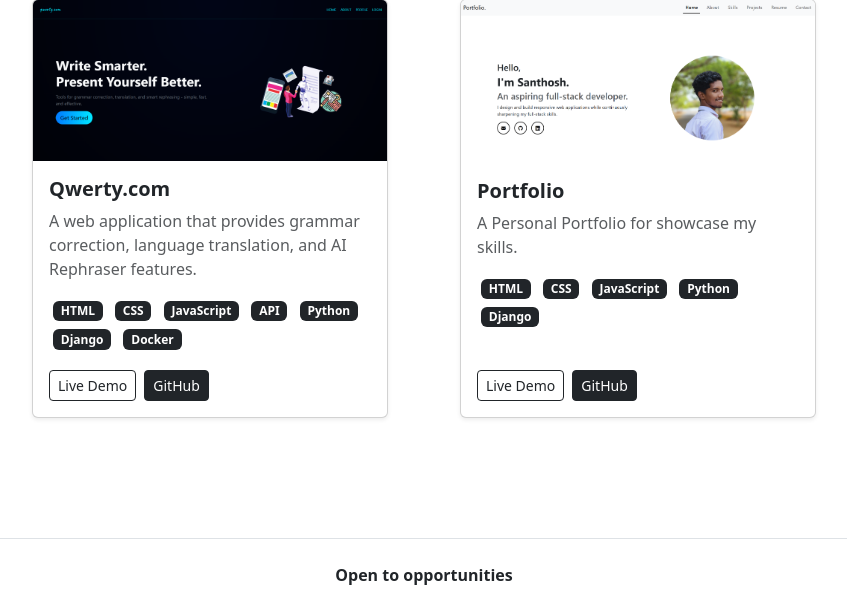
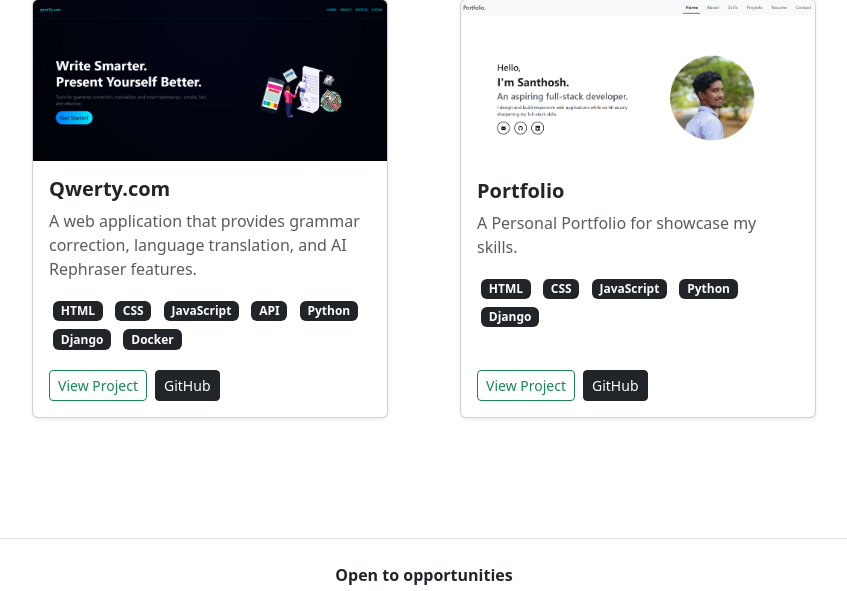
Before and after one commit to santhosh-jayasankar/myportfolio, a Django app: page / in a window 1280 px wide. Shown: the part 2545-3136 px from the top of the page, without its empty margins (216-1063 px from the left). Run offline with Django 5.2, Linux system fonts and the light colour scheme.

Commit message:
insert new drive link for my resume

```diff
--- a/app/templates/home.html
+++ b/app/templates/home.html
@@ -131,7 +131,7 @@
             </div>
 
             <div class="mt-auto d-flex gap-2">
-              <a href="https://qwerty-writing-assistant.onrender.com/" class="btn btn-outline-dark btn-sm">Live Demo</a>
+              <a href="https://qwerty-writing-assistant.onrender.com/" class="btn btn-outline-success btn-sm">View Project</a>
               <a href="https://github.com/santhosh-jayasankar/qwerty-writing-assistant" class="btn btn-dark btn-sm">GitHub</a>
             </div>
           </div>
@@ -154,7 +154,7 @@
             </div>
 
             <div class="mt-auto d-flex gap-2">
-              <a href="#home" class="btn btn-outline-dark btn-sm">Live Demo</a>
+              <a href="#home" class="btn btn-outline-success btn-sm">View Project</a>
               <a href="https://github.com/santhosh-jayasankar/myportfolio" class="btn btn-dark btn-sm">GitHub</a>
             </div>
           </div>
@@ -215,7 +215,7 @@
         </section>
 
         <div class="text-center mt-4">
-          <a href="https://drive.google.com/file/d/1ZRUJ2Zc978RAxuk1qDSasnsV9Bwj5fms/view?usp=drive_link" target="_blank" class="btn btn-dark mb-3">View Resume</a>
+          <a href="https://drive.google.com/file/d/1KL-SCcEU6IPLdgvHPzYU1Js3-az_Cvdp/view?usp=sharing" target="_blank" class="btn btn-dark mb-3">View Resume</a>
         </div>
       </div>
     </div>
```
